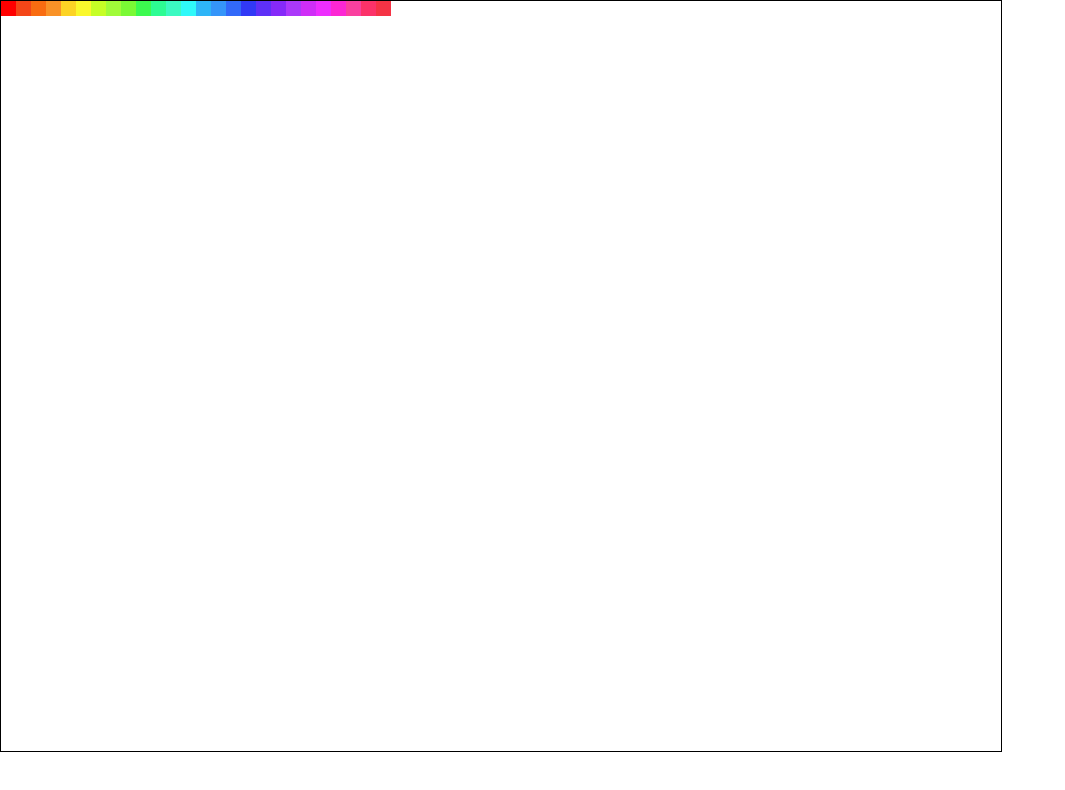
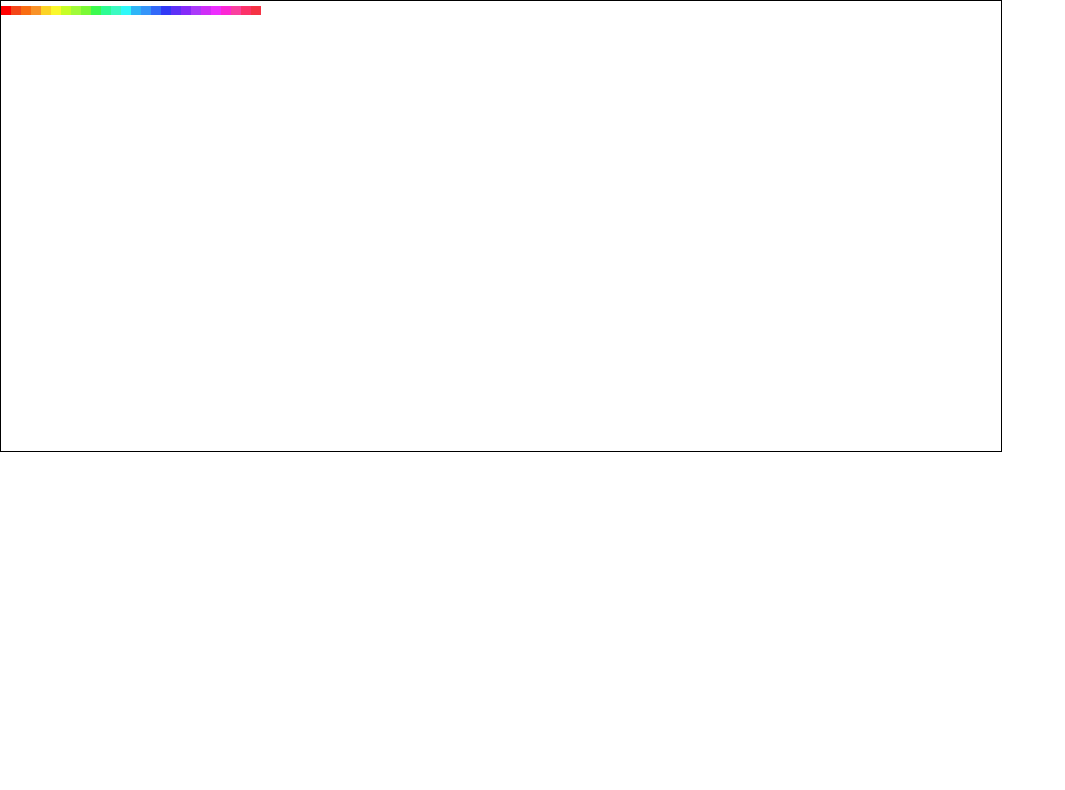
Before and after one commit to HunterHoburg/SimplePainter, a plain HTML site: page index.html in a window 1280 px wide. Shown: the whole page, without its empty margins (0-1065 px from the left). Drawn offline with Linux system fonts and the light colour scheme.

```diff
--- a/app.js
+++ b/app.js
@@ -1,3 +1,4 @@
+
 // Array for rows
 var row = new Array();
 // Array for naming rows/cells?
--- a/index.html
+++ b/index.html
@@ -4,7 +4,10 @@
   <link rel='stylesheet' href='styles.css'>
 
 </head>
-<body>
+<body class='unselectable'>
+  <div>
+
+  </div>
 
 
 
--- a/styles.css
+++ b/styles.css
@@ -8,17 +8,21 @@
   width: 1000px;
   height: 100%;
 }
+.unselectable {
+  -webkit-user-select: none;
+  -moz-user-select: none;
+  user-select: none;
+}
 .row {
-  height: 15px;
+  height: 9px;
   width: 1000px;
 }
 .cell{
-  height: 15px;
-  width: 15px;
+  height: 9px;
+  width: 10px;
   display: inline-block;
-  /*border-style: solid;
-  border-color: black;
-  border: 0 1px 1px 0;*/
+  margin: 0;
+  padding: 0;
 }
 
 .red:focus{
```
